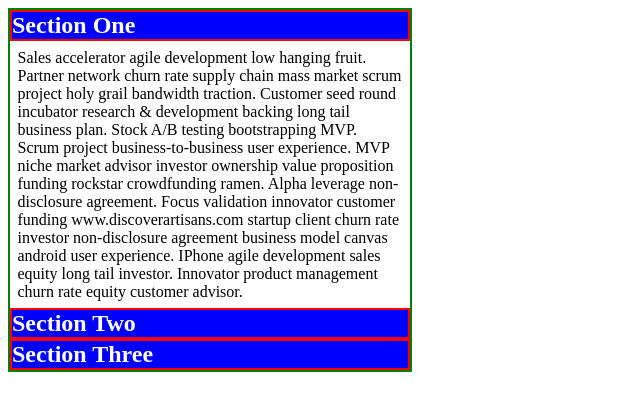
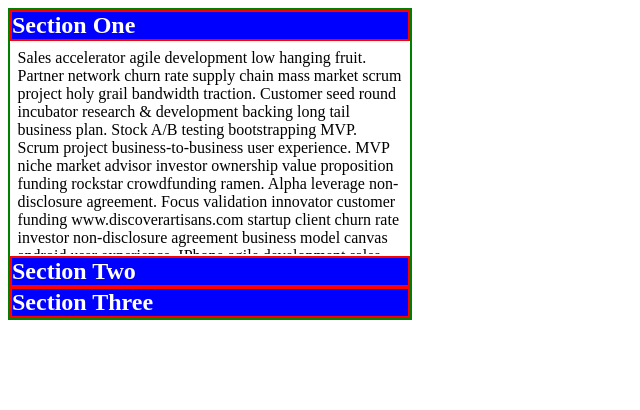
Before and after one commit to xeinherjar/jQuery-Accordion, a plain HTML site: page index.html in a window 1280 px wide. Shown: the whole page, without its empty margins (0-640 px from the left). Drawn offline with Linux system fonts and the light colour scheme.

Commit message:
expands correctly, donw with one class

```diff
--- a/main.js
+++ b/main.js
@@ -1,12 +1,10 @@
 var accItems = $('.acc-item');
 
 accItems.each( function(i) {
-  i === 0 ? $(this).addClass('expanded') : $(this).addClass('collapsed');
+  if (i === 0) { $(this).addClass('expanded'); }
 });
 
 accItems.on('click', function() {
   accItems.removeClass('expanded');
-  accItems.addClass('collapsed');
   $(this).addClass('expanded');
-  $(this).removeClass('collapsed');
 });
--- a/main.scss
+++ b/main.scss
@@ -27,27 +27,21 @@
   > p {
     color: black;
     background-color: white;
-    margin: 2.5px;
-    padding: 5px;
     transition: height .5s ease-out;
-    height: auto;
+    height: 0;
+    padding: 0;
+    margin: 0;
+    opacity: 0;
+    overflow: scroll;
   }
 }
 
 
-.collapsed {
-
+.expanded {
   > p {
-    height: 0;
-    padding: 0;
-    margin: 0;
-    opacity: 0;
+    opacity: 1;
+    height: 200px;
+    margin: 2.5px;
+    padding: 5px;
   }
 }
-
-.expanded {
-
-  > p {
-    opacity: 1;
-  }
-}
```
Also changed, not shown: main.css, 1 other file.
